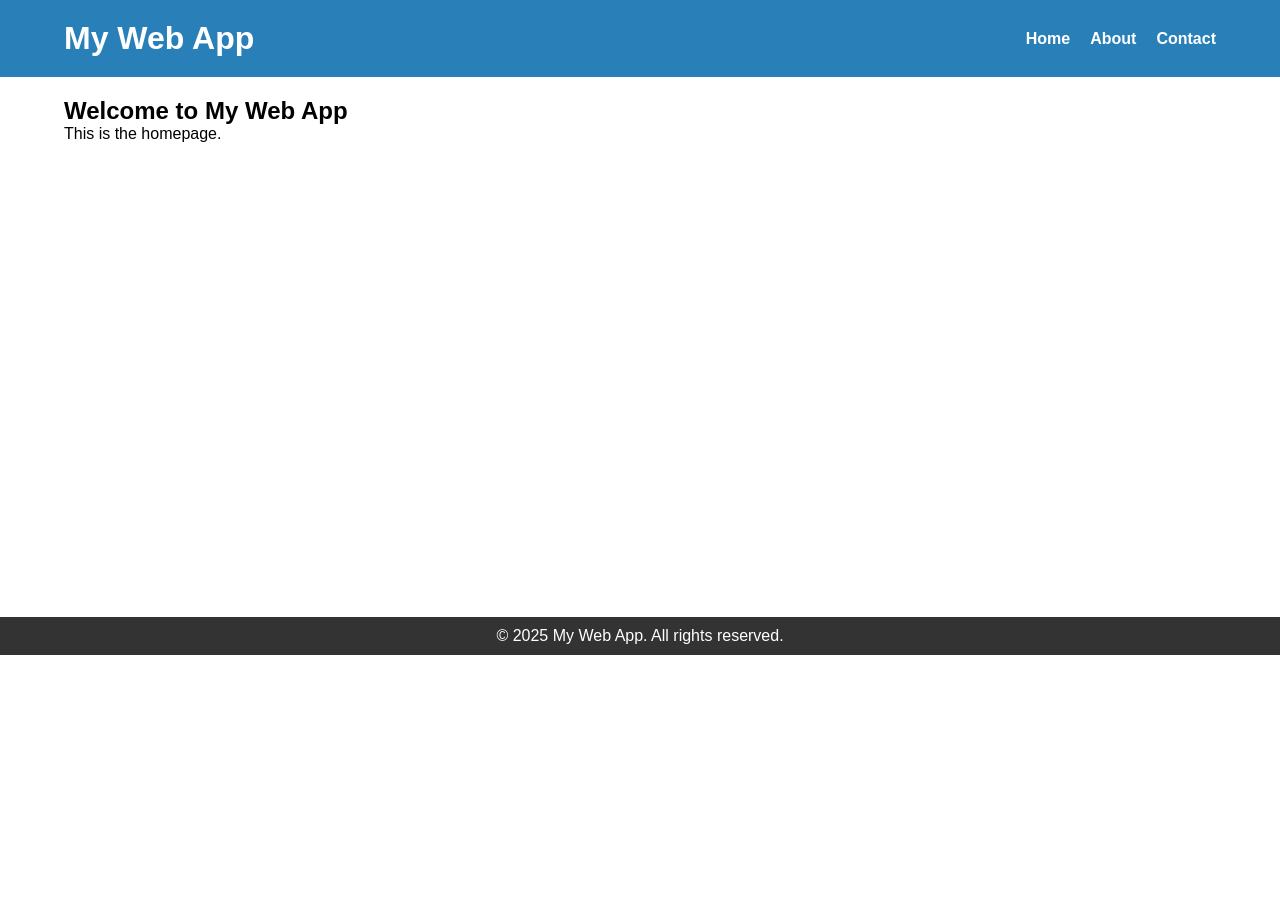
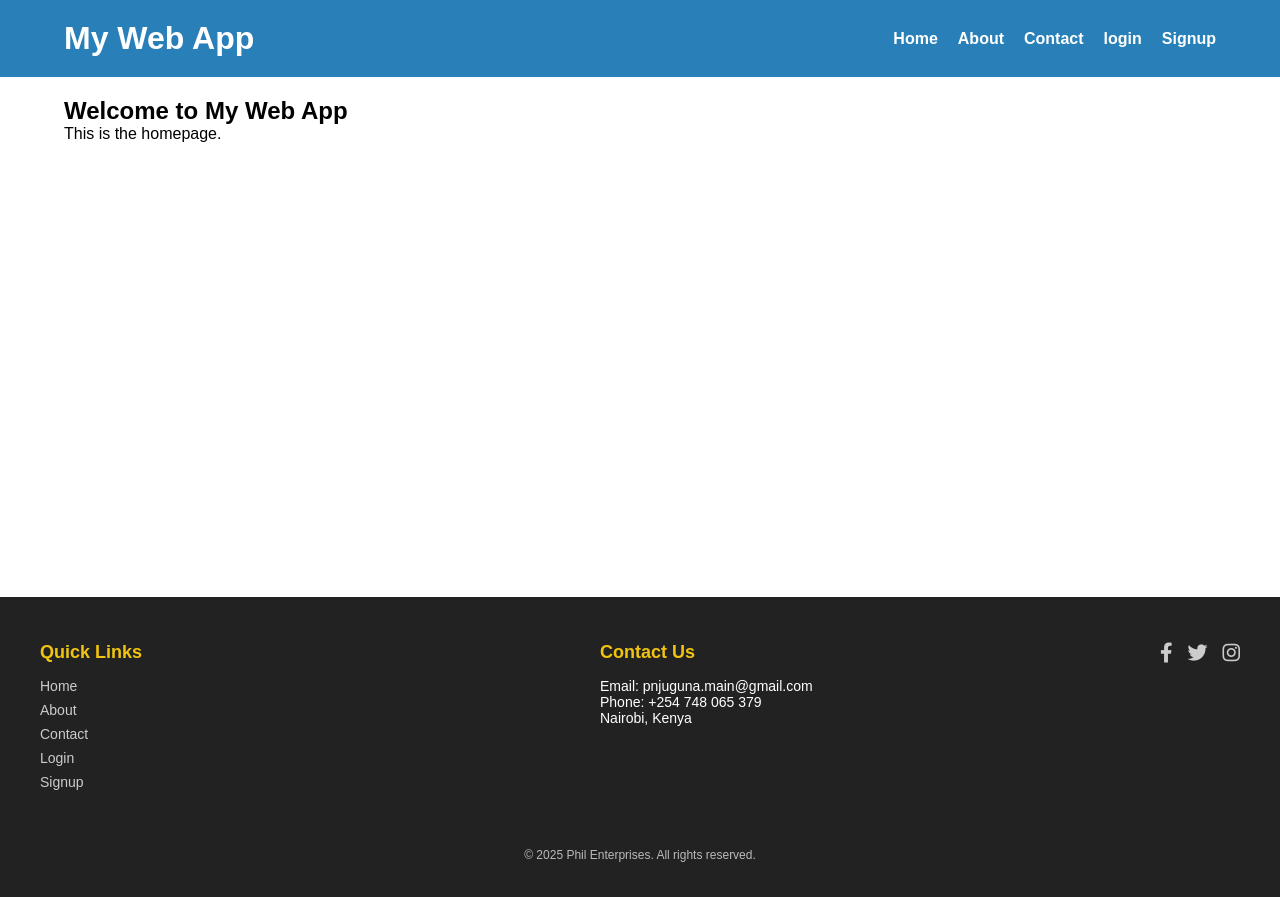
Before and after one commit to philrazor/odds, a Django app: page / in a window 1280 px wide. Before the commit the page ends 655 px from the top, so only its background shows below. Run offline with Django 5.2, Linux system fonts and the light colour scheme.

Commit message:
Add design for footer homepage

```diff
--- a/Odds/core/templates/core/base.html
+++ b/Odds/core/templates/core/base.html
@@ -6,6 +6,8 @@
     <meta name="viewport" content="width=device-width, initial-scale=1.0">
     <title>{% block title %}My Web App{% endblock %}</title>
     <link rel="stylesheet" href="{% static 'css/style.css' %}">
+    <link rel="stylesheet" href="https://cdnjs.cloudflare.com/ajax/libs/font-awesome/6.4.2/css/all.min.css">
+
 </head>
 <body>
     <!-- Navigation Bar -->
@@ -17,6 +19,8 @@
                     <li><a href="{% url 'core:home' %}">Home</a></li>
                     <li><a href="{% url 'core:about' %}">About</a></li>
                     <li><a href="{% url 'core:contact' %}">Contact</a></li>
+                    <li><a href="{% url 'core:login_user' %}">login</a></li>
+                    <li><a href="{% url 'core:register_user' %}">Signup</a></li>
                 </ul>
             </nav>
         </div>
@@ -30,8 +34,39 @@
     </main>
 
     <!-- Footer -->
+    <!-- Footer -->
     <footer>
-        <p>&copy; 2025 My Web App. All rights reserved.</p>
+        <div class="footer-container">
+            <div class="footer-section">
+                <h3>Quick Links</h3>
+                <ul>
+                    <li><a href="{% url 'core:home' %}">Home</a></li>
+                    <li><a href="{% url 'core:about' %}">About</a></li>
+                    <li><a href="{% url 'core:contact' %}">Contact</a></li>
+                    <li><a href="{% url 'core:login_user' %}">Login</a></li>
+                    <li><a href="{% url 'core:register_user' %}">Signup</a></li>
+                </ul>
+            </div>
+
+            <div class="footer-section">
+                <h3>Contact Us</h3>
+                <p>Email: pnjuguna.main@gmail.com</p>
+                <p>Phone: +254 748 065 379</p>
+                <p>Nairobi, Kenya</p>
+            </div>
+
+            <div class="social-icons">
+                <a href="https://facebook.com" target="_blank" class="icon"><i class="fab fa-facebook-f"></i></a>
+                <a href="https://twitter.com" target="_blank" class="icon"><i class="fab fa-twitter"></i></a>
+                <a href="https://instagram.com" target="_blank" class="icon"><i class="fab fa-instagram"></i></a>
+            </div>
+
+        </div>
+
+        <div class="footer-bottom">
+            <p>&copy; 2025 Phil Enterprises. All rights reserved.</p>
+        </div>
     </footer>
+
 </body>
 </html>
--- a/Odds/core/urls.py
+++ b/Odds/core/urls.py
@@ -7,4 +7,6 @@ urlpatterns = [
     path("" , views.home , name="home"),
     path("about/" , views.about , name="about"),
     path("contact/" , views.contact , name="contact"),
+    path("login_user/" , views.login_user , name="login_user"),
+    path("register_user/" , views.register_user , name="register_user"),
 ]
--- a/Odds/core/views.py
+++ b/Odds/core/views.py
@@ -9,3 +9,9 @@ def about(request):
 
 def contact(request):
     return render(request , "core/contact.html")
+
+def login_user(request):
+    return render(request , "core/login_user.html")
+
+def register_user(request):
+    return render(request , "core/register_user.html")
--- a/Odds/static/css/style.css
+++ b/Odds/static/css/style.css
@@ -52,10 +52,208 @@ main {
 }
 
 /* Footer */
+/* Footer Styling */
 footer {
+    background-color: #222;
+    color: #fff;
+    padding: 40px 0;
+    font-size: 14px;
+}
+
+.footer-container {
+    display: flex;
+    justify-content: space-between;
+    max-width: 1200px;
+    margin: auto;
+    padding: 20px;
+    flex-wrap: wrap;
+}
+
+.footer-section {
+    flex: 1;
+    min-width: 250px;
+    margin-bottom: 20px;
+}
+
+.footer-section h3 {
+    font-size: 18px;
+    margin-bottom: 15px;
+    color: #f1c40f;
+}
+
+.footer-section ul {
+    list-style: none;
+    padding: 0;
+}
+
+.footer-section ul li {
+    margin-bottom: 8px;
+}
+
+.footer-section ul li a {
+    color: #ccc;
+    text-decoration: none;
+    transition: color 0.3s;
+}
+
+.footer-section ul li a:hover {
+    color: #f1c40f;
+}
+
+/* Social Media Icons */
+.social-icons {
+    display: flex;
+    gap: 15px;
+}
+
+.social-icons img {
+    width: 30px;
+    height: 30px;
+    transition: transform 0.3s ease-in-out;
+}
+
+.social-icons a:hover img {
+    transform: scale(1.2);
+}
+
+/* Footer Bottom */
+/* Footer Styling */
+footer {
+    background-color: #222;
+    color: #fff;
+    padding: 40px 0;
+    font-size: 14px;
+}
+
+.footer-container {
+    display: flex;
+    justify-content: space-between;
+    max-width: 1200px;
+    margin: auto;
+    padding: 20px;
+    flex-wrap: wrap;
+}
+
+.footer-section {
+    flex: 1;
+    min-width: 250px;
+    margin-bottom: 20px;
+}
+
+.footer-section h3 {
+    font-size: 18px;
+    margin-bottom: 15px;
+    color: #f1c40f;
+}
+
+.footer-section ul {
+    list-style: none;
+    padding: 0;
+}
+
+.footer-section ul li {
+    margin-bottom: 8px;
+}
+
+.footer-section ul li a {
+    color: #ccc;
+    text-decoration: none;
+    transition: color 0.3s;
+}
+
+.footer-section ul li a:hover {
+    color: #f1c40f;
+}
+
+/* Social Media Icons */
+.social-icons {
+    display: flex;
+    gap: 15px;
+}
+
+.social-icons img {
+    width: 30px;
+    height: 30px;
+    transition: transform 0.3s ease-in-out;
+}
+
+.social-icons a:hover img {
+    transform: scale(1.2);
+}
+
+/* Footer Bottom */
+/* Footer Styling */
+footer {
+    background-color: #222;
+    color: #fff;
+    padding: 25px 5px;
+    font-size: 14px;
+}
+
+.footer-container {
+    display: flex;
+    justify-content: space-between;
+    max-width: 1200px;
+    margin: auto;
+    padding: 20px;
+    flex-wrap: wrap;
+}
+
+.footer-section {
+    flex: 1;
+    min-width: 250px;
+    margin-bottom: 20px;
+}
+
+.footer-section h3 {
+    font-size: 18px;
+    margin-bottom: 15px;
+    color: #f1c40f;
+}
+
+.footer-section ul {
+    list-style: none;
+    padding: 0;
+}
+
+.footer-section ul li {
+    margin-bottom: 8px;
+}
+
+.footer-section ul li a {
+    color: #ccc;
+    text-decoration: none;
+    transition: color 0.3s;
+}
+
+.footer-section ul li a:hover {
+    color: #f1c40f;
+}
+
+/* Social Icons */
+.social-icons {
+    display: flex;
+    gap: 15px;
+}
+
+.social-icons a {
+    font-size: 20px;
+    color: #ccc;
+    transition: color 0.3s ease-in-out, transform 0.2s ease-in-out;
+}
+
+.social-icons a:hover {
+    color: #f1c40f;
+    transform: scale(1.2);
+}
+
+
+/* Footer Bottom */
+.footer-bottom {
     text-align: center;
-    background-color: #333;
-    color: white;
+    background-color: #222;
     padding: 10px 0;
-    margin-top: 20px;
+    font-size: 12px;
+    color: #bbb;
+    margin-bottom: 0;
 }
```
Also changed, not shown: Odds/core/templates/core/login_user.html (added), Odds/core/templates/core/register_user.html (added).
